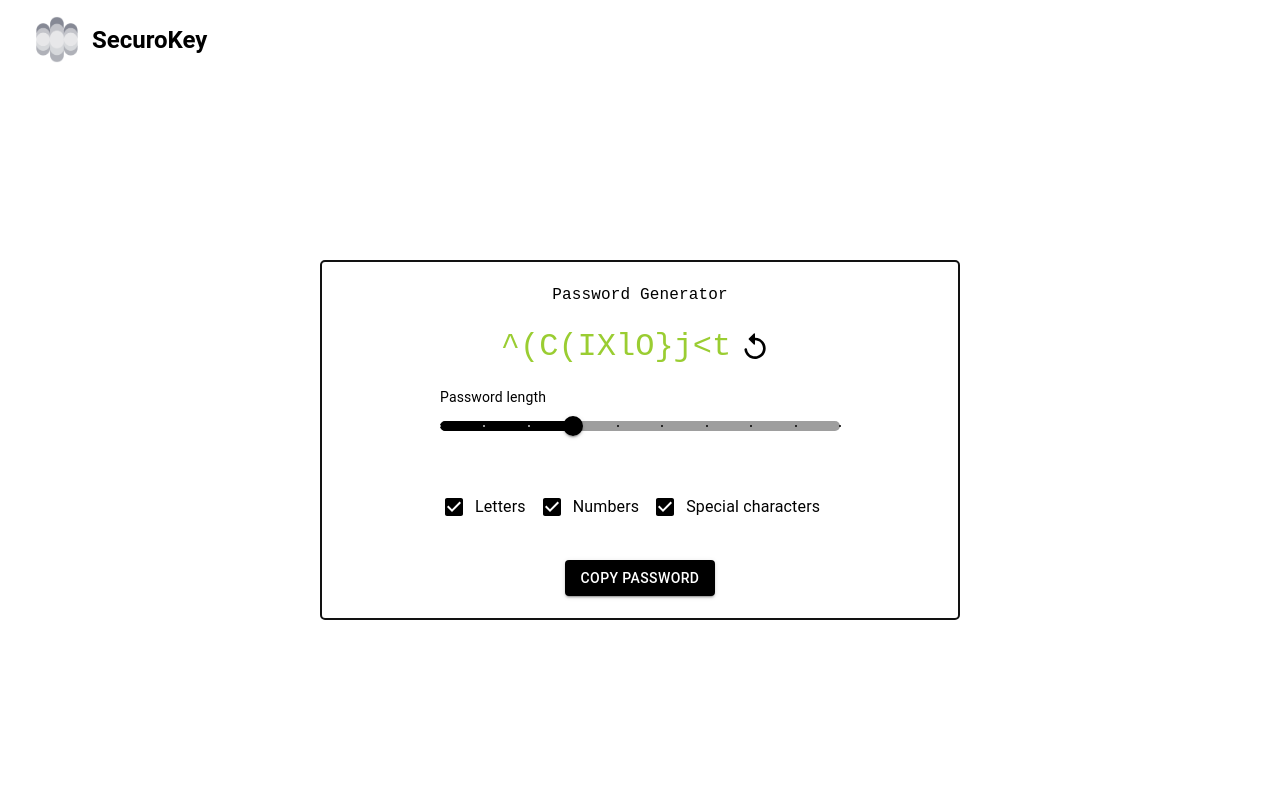
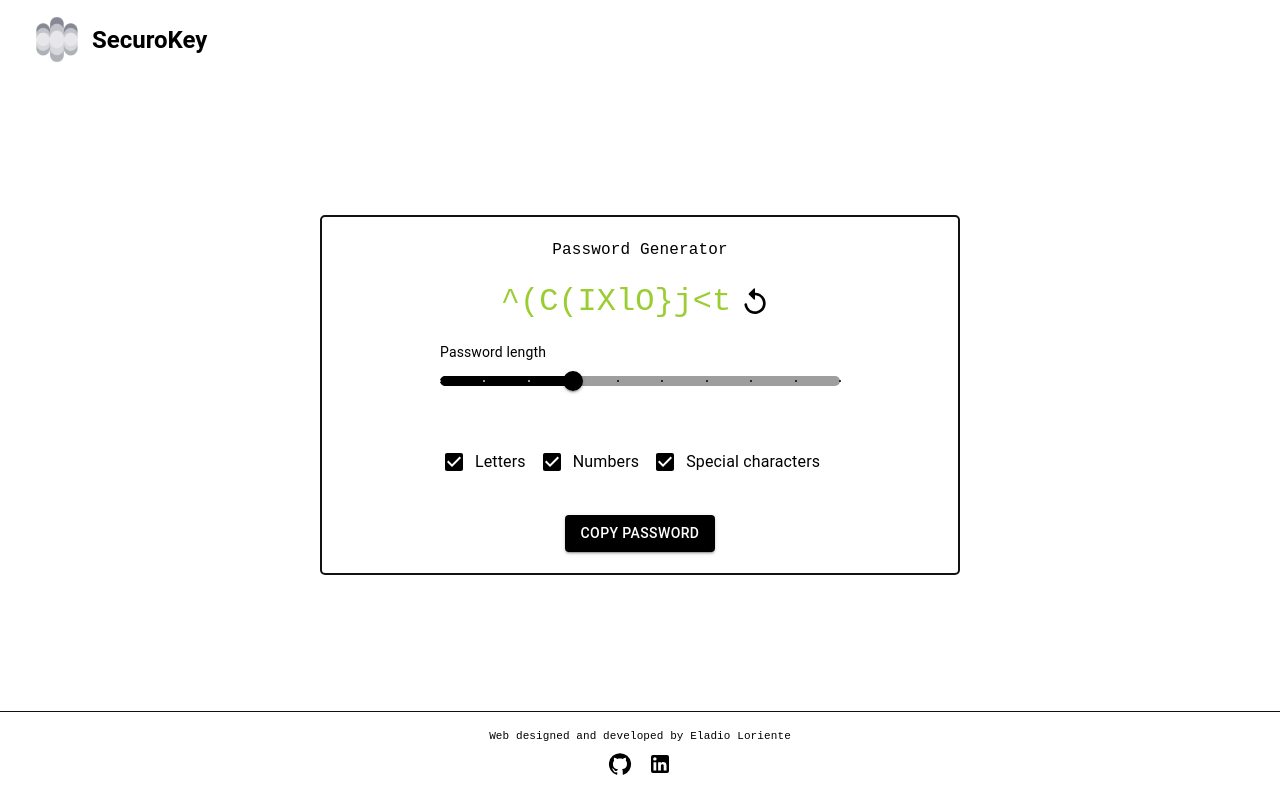
Before and after one commit to eloriente/app-securokey, a React (Vite) app: page / in a window 1280 px wide. Built offline with nearby package versions, Linux system fonts and the light colour scheme.

Commit message:
feat: footer added

```diff
--- /dev/null
+++ b/src/components/ui/footer/footer.component.tsx
@@ -0,0 +1,39 @@
+// Components
+import { IconButton } from '@mui/material';
+import LinkedInIcon from '@mui/icons-material/LinkedIn';
+import GitHubIcon from '@mui/icons-material/GitHub';
+// Styles
+import { FooterStyledComponent, FooterTypographyStyledComponent } from "./footer.styled.component"
+import { FooterLinksTypes } from './types/footer-links.component';
+
+export const FooterComponent = () => {
+
+  const links: FooterLinksTypes = {
+    github: { url: 'https://github.com/eladioltb' },
+    linkedin: { url: 'https://www.linkedin.com/in/eladio-loriente/' }
+  }
+
+  return (
+    <FooterStyledComponent>
+      <FooterTypographyStyledComponent fontVariant="monospace">
+        Web designed and developed by Eladio Loriente
+      </FooterTypographyStyledComponent>
+      <FooterTypographyStyledComponent>
+        {
+          (links.github)
+            ? <IconButton href={links.github.url} target="_blank">
+                <GitHubIcon sx={{fill: 'var(--font-color)'}}/>
+              </IconButton>
+            : <></>
+        }
+        {
+          (links.linkedin)
+            ? <IconButton href={links.linkedin.url} target="_blank">
+                <LinkedInIcon sx={{fill: 'var(--font-color)'}}/>
+              </IconButton>
+            : <></>
+        }
+      </FooterTypographyStyledComponent>
+    </FooterStyledComponent>
+  )
+}
--- /dev/null
+++ b/src/components/ui/footer/footer.styled.component.ts
@@ -0,0 +1,28 @@
+// Vendors
+import { Typography } from "@mui/material";
+import styled from "styled-components";
+
+export const FooterStyledComponent = styled.footer`
+  align-items: center;
+  border-top: 1px solid var(--border-color);
+  display: flex;
+  justify-content: center;
+  flex-direction: column;
+  padding: 1rem;
+  width: 100%;
+`;
+
+export const FooterTypographyStyledComponent = styled(Typography)<{fontVariant: 'sans-serif' | 'monospace'}>`
+  &.MuiTypography-root{
+    font-size: 11px;
+    font-family: ${({fontVariant}) => fontVariant && (fontVariant === 'sans-serif') ? 'var(--font-monospace)' : 'var(--font-monospace)'};
+  }
+
+  @media (max-width: 380px) {
+    &.MuiTypography-root {
+      padding: 0 2rem;
+      text-align: center;
+    }
+  }
+
+`;
--- a/src/components/ui/global/global.styled.component.ts
+++ b/src/components/ui/global/global.styled.component.ts
@@ -75,6 +75,7 @@ export const GlobalStyled = createGlobalStyle`
     --background: rgba(255, 255, 255, 1);
     --border-color: rgba(18, 18, 18, 1);
     --font-color: rgba(0, 0, 0, 1);
+    --font-sansserif: 'Inter', sans-serif;
     --font-monospace: "IBMPlexMono", monospace;
 
 
@@ -94,7 +95,7 @@ export const GlobalStyled = createGlobalStyle`
   body {
     background-color: var(--background);
     color: var(--font-color);
-    font-family: 'Inter', sans-serif;
+    font-family: var(--font-sansserif);
     margin: 0;
   }
 
--- a/src/components/ui/index.ts
+++ b/src/components/ui/index.ts
@@ -1,6 +1,7 @@
 export { ButtonStyledComponent } from './button/button.styled.component'
 export { CheckboxStyledComponent } from './checkbox/checkbox.styled.component';
 export { CustomToastComponent } from './custom-toast/custom-toast.component';
+export { FooterComponent } from './footer/footer.component';
 export { GlobalStyled, FontsStyled} from './global/global.styled.component';
 export { HeaderComponent } from './header/header.component';
 export { IconButtonStyledComponent } from './icon-button/icon-button.component';
--- a/src/layouts/RootLayout.tsx
+++ b/src/layouts/RootLayout.tsx
@@ -1,7 +1,7 @@
 // Vendors
 import { Outlet } from "react-router";
 // Components
-import { CustomToastComponent, HeaderComponent } from "../components/ui";
+import { CustomToastComponent, HeaderComponent, FooterComponent } from "../components/ui";
 import { UiProvider } from "../context";
 
 function RootLayout() {
@@ -10,6 +10,7 @@ function RootLayout() {
       <HeaderComponent />
       <Outlet />
       <CustomToastComponent />
+      <FooterComponent/>
     </UiProvider>
   )
 }
```
Also changed, not shown: src/components/ui/footer/types/footer-links.component.ts (added, +9 -0 lines).
